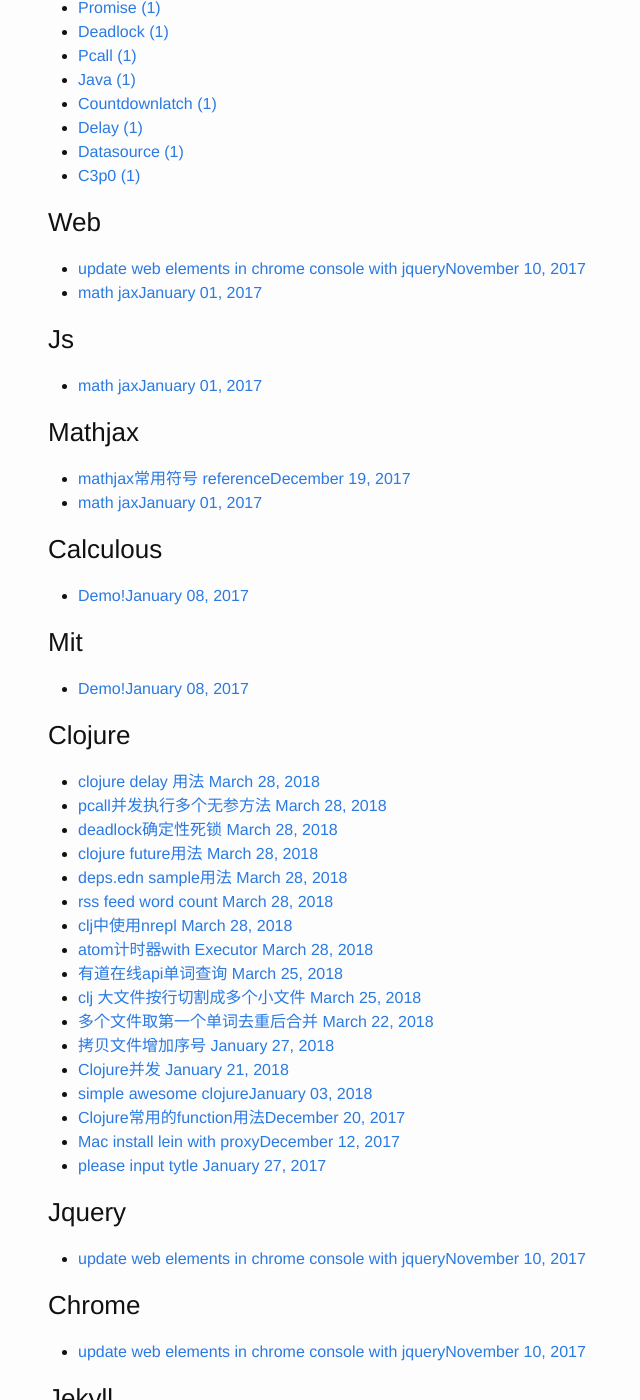
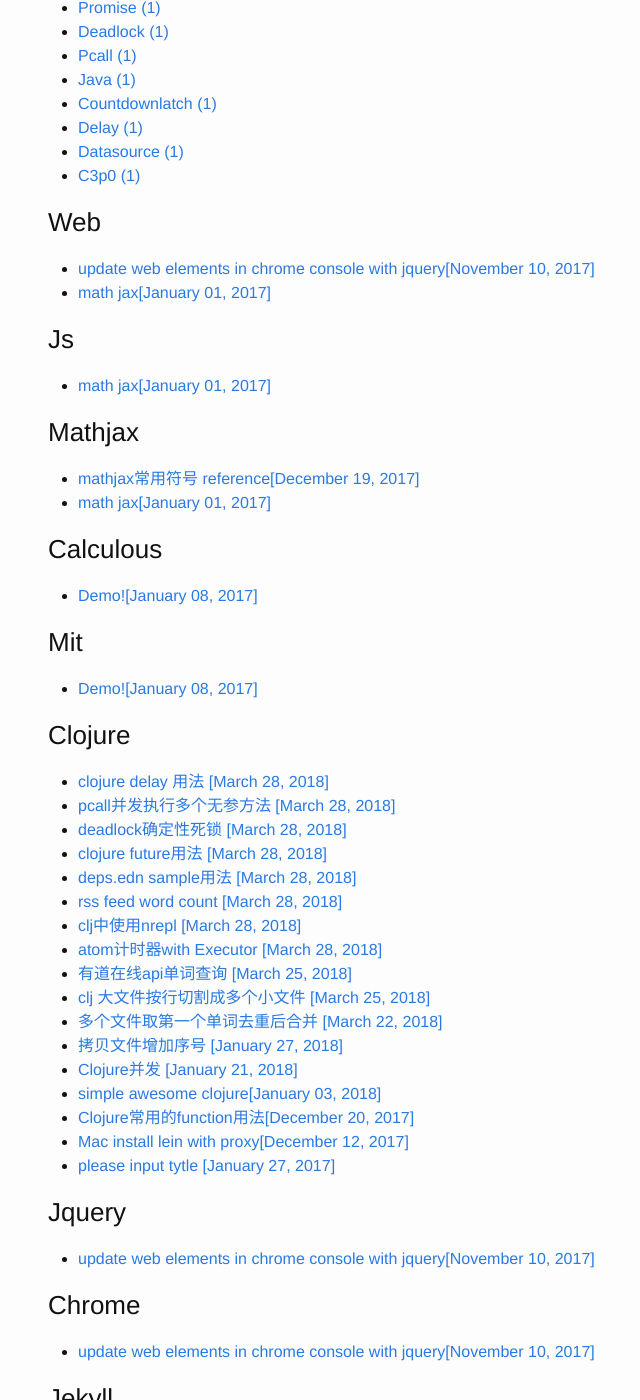
Before and after one commit to BadUncleX/blog, a Jekyll site: the page built from categories.md, in a window 1280 px wide and 1400 px high, scrolled down 1023 px. Shown: the whole window, without its empty margins (222-862 px from the left). Built offline with Jekyll 4.4.1, drawn with Linux system fonts in a browser that asks for light colours; some of the changed text lies outside the part shown.

Commit message:
date format

```diff
--- a/categories.md
+++ b/categories.md
@@ -26,7 +26,7 @@
     {% for post in pages_list %}
       {% if post.title != null %}
       {% if group == null or group == post.group %}
-      <li><a href="{{ site.url }}{{ post.url }}">{{ post.title }}<span class="entry-date"><time datetime="{{ post.date | date_to_xmlschema }}" itemprop="datePublished">{{ post.date | date: "%B %d, %Y" }}</time></span></a></li>
+      <li><a href="{{ site.url }}{{ post.url }}">{{ post.title }}<span class="entry-date">[<time datetime="{{ post.date | date_to_xmlschema }}" itemprop="datePublished">{{ post.date | date: "%B %d, %Y" }}</time>]</span></a></li>
       {% endif %}
       {% endif %}
     {% endfor %}
```
